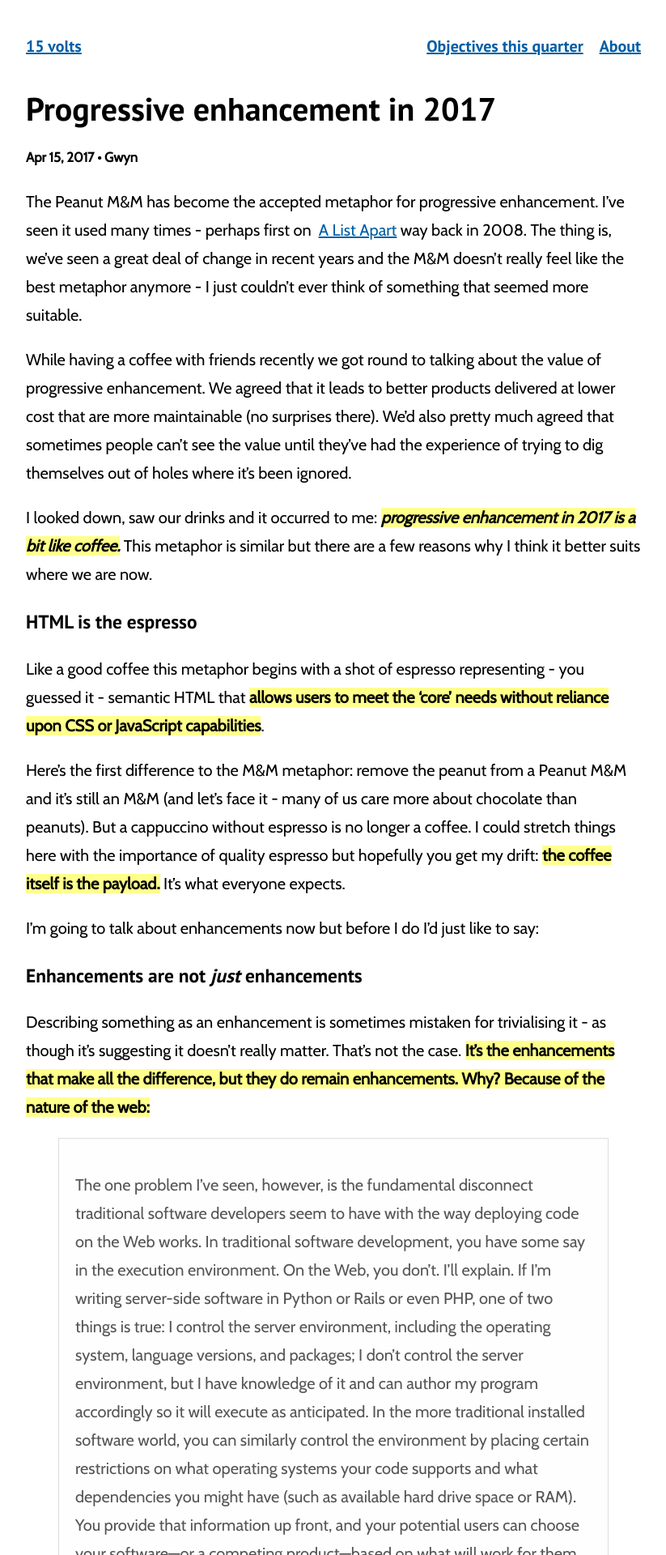
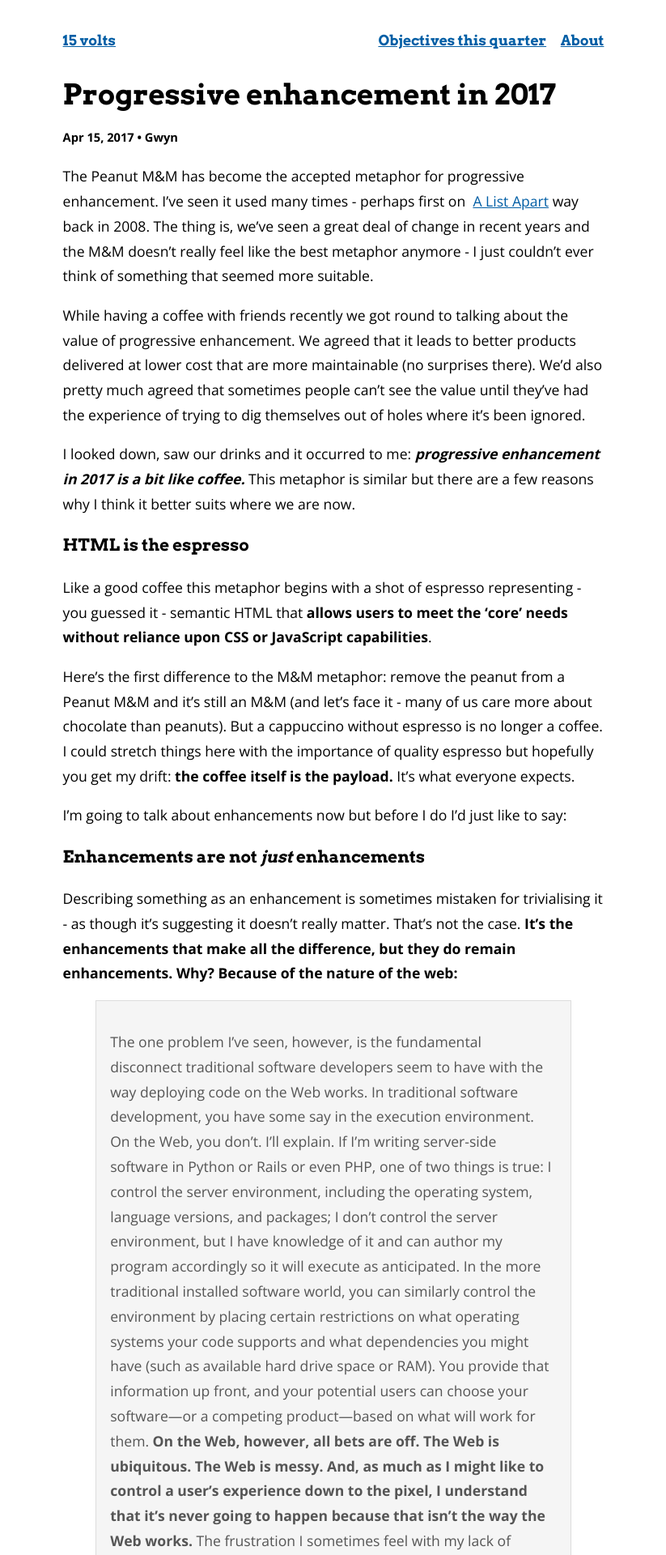
Before and after one commit to gtvj/gtvj.github.io, a Jekyll site: the page built from _posts/2017-04-15-progressive-enhancement-more-coffee-than-mms.md, in a window 1280 px wide. Shown: the top 1920 px of the page at 81% size, without its empty margins (228-1051 px from the left). Built offline with Jekyll 4.4.1, drawn with Linux system fonts in a browser that asks for light colours; nearby versions of some CDN libraries.

Commit message:
Update styles

```diff
--- a/_includes/head.html
+++ b/_includes/head.html
@@ -1,7 +1,7 @@
 <head>
     <meta charset="utf-8">
     <meta http-equiv="X-UA-Compatible" content="IE=edge">
-    <link href="https://fonts.googleapis.com/css?family=Cabin|PT+Sans:700&display=swap" rel="stylesheet">
+    <link href="https://fonts.googleapis.com/css2?family=Arvo:wght@700&family=Open+Sans:wght@300;700&display=swap" rel="stylesheet">
     <meta name="viewport" content="width=device-width, initial-scale=1">
     <link rel="stylesheet" href="{{ "/assets/main.css" | relative_url }}">
     <!--  Code syntax highlighting  -->
--- a/_sass/_objectives.scss
+++ b/_sass/_objectives.scss
@@ -1,7 +1,7 @@
 .objectives {
   .progress {
-    background-color: $bright-yellow;
-    border: 1px solid $mid-grey;
+    border-left: 4px solid $highlight-colour;
+    background-color: $light-grey;
     padding: 0.2em 1.5em;
   }
 }
--- a/_sass/_typography.scss
+++ b/_sass/_typography.scss
@@ -1,13 +1,8 @@
 body {
   font-family: $body-font;
   line-height: 1.75em;
-  font-size: 1.25em;
+  font-size: 1.1em;
   margin: auto;
-
-  strong {
-    background-color: $bright-yellow;
-  }
-
 }
 
 h1, h2, h3, h4 {
@@ -67,3 +62,7 @@
     margin: 0;
   }
 }
+
+strong {
+  font-weight: 700;
+}
--- a/_sass/_variables.scss
+++ b/_sass/_variables.scss
@@ -1,9 +1,9 @@
-$light-grey: #FEFEFE;
+$light-grey: #f5f5f5;
 $mid-grey: #DDD;
 $dark-grey: #777;
 $very-dark-grey: #555;
 $almost-black: #383838;
-$bright-yellow: rgba(255, 255, 0, 0.45);
+$highlight-colour: #00FF00;
 
 $break-small: 25em;
 
@@ -11,5 +11,5 @@
 
 $padding-unit: 1em;
 
-$heading-font: 'PT Sans', sans-serif;
-$body-font: 'Cabin', sans-serif;
+$heading-font: 'Arvo', sans-serif;
+$body-font: 'Open Sans', sans-serif;
```
